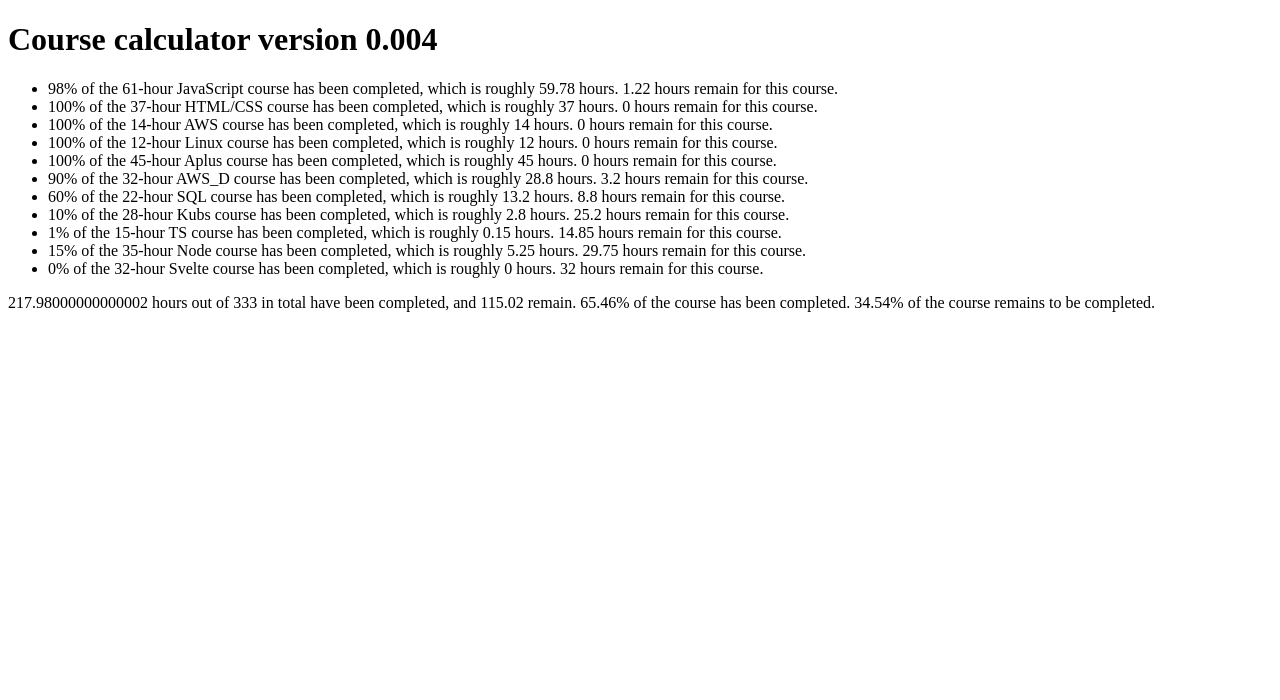
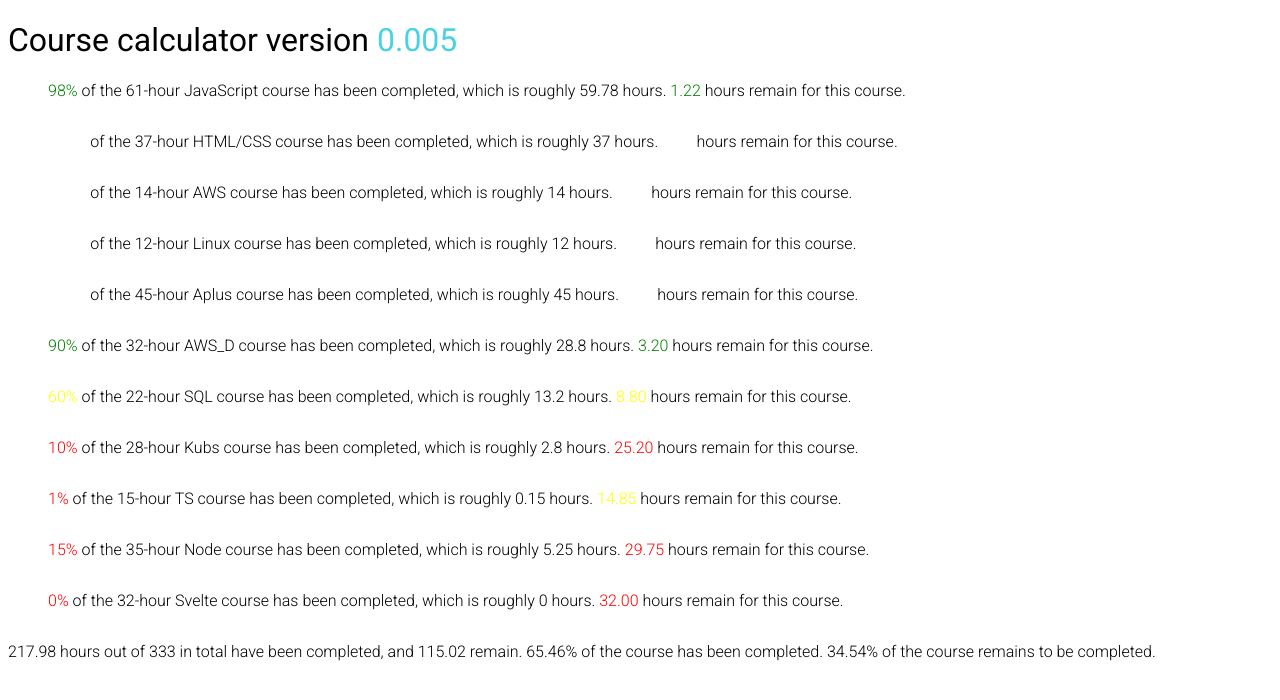
Before and after one commit to armoredchimp/early-course-calc, a plain HTML site: page index.html in a window 1280 px wide. Drawn offline with Linux system fonts and the light colour scheme.

Commit message:
ver 0.005

```diff
--- a/index.html
+++ b/index.html
@@ -4,9 +4,16 @@
     <meta charset="UTF-8" />
     <meta name="viewport" content="width=device-width, initial-scale=1.0" />
     <title>Document</title>
+    <link rel="stylesheet" href="styles.css" />
+    <link rel="preconnect" href="https://fonts.googleapis.com" />
+    <link rel="preconnect" href="https://fonts.gstatic.com" crossorigin />
+    <link
+      href="https://fonts.googleapis.com/css2?family=EB+Garamond:wght@400;500;600;700&family=Roboto:wght@100;300;400;500&display=swap"
+      rel="stylesheet"
+    />
   </head>
   <body>
-    <h1>Course calculator version 0.004</h1>
+    <h1>Course calculator version <span class="version-num">0.005</span></h1>
     <ul class="course"></ul>
     <p class="result"></p>
     <script src="script.js"></script>
--- a/script.js
+++ b/script.js
@@ -99,7 +99,20 @@ class Course {
     return Math.round((this.totalHours - this.completedHours()) * 100) / 100;
   }
 }
-
+function getColor(hours) {
+  if (hours === 0) return "white";
+  if (hours > 0 && hours <= 5) return "green";
+  if (hours >= 6 && hours <= 15) return "yellow";
+  if (hours >= 16 && hours <= 25) return "blue";
+  return "red";
+}
+function percentColor(percent) {
+  if (percent === 100) return "white";
+  if (percent <= 99 && percent >= 80) return "green";
+  if (percent <= 79 && percent >= 60) return "yellow";
+  if (percent <= 59 && percent >= 40) return "blue";
+  if (percent <= 39 && percent >= 0) return "red";
+}
 const courseLoad = function (courses) {
   let totalHours = 0;
   let totalCourseHours = 0;
@@ -108,11 +121,18 @@ const courseLoad = function (courses) {
     let courseHours = course.completedHours();
     totalHours += courseHours;
     totalCourseHours += course.totalHours;
-    let courseR = `${course.progress}% of the ${course.totalHours}-hour ${
+    let remainingHours = course.remainingHours();
+    let colorR = getColor(remainingHours);
+    let colorP = percentColor(course.progress);
+    let courseR = `<span style="color: ${colorP};">${
+      course.progress
+    }%</span> of the ${course.totalHours}-hour ${
       course.name
-    } course has been completed, which is roughly ${courseHours} hours. ${course.remainingHours()} hours remain for this course.`;
+    } course has been completed, which is roughly ${courseHours} hours. <span style="color: ${colorR};">${remainingHours.toFixed(
+      2
+    )}</span> hours remain for this course.`;
     let listItem = document.createElement("li");
-    listItem.textContent = courseR;
+    listItem.innerHTML = courseR;
     courseUL.appendChild(listItem);
     console.log(courseR);
   });
@@ -121,7 +141,9 @@ const courseLoad = function (courses) {
     Math.round((totalHours / totalCourseHours) * 100 * 100) / 100;
   let remainingPercentage = Math.round((100 - completedPercentage) * 100) / 100;
 
-  let text = `${totalHours} hours out of ${totalCourseHours} in total have been completed, and ${
+  let text = `${totalHours.toFixed(
+    2
+  )} hours out of ${totalCourseHours} in total have been completed, and ${
     Math.round((totalCourseHours - totalHours) * 100) / 100
   } remain. ${completedPercentage}% of the course has been completed. ${remainingPercentage}% of the course remains to be completed.`;
   console.log(text);
--- /dev/null
+++ b/styles.css
@@ -0,0 +1,16 @@
+body {
+  font-family: "Roboto", sans-serif;
+  font-weight: 300;
+}
+li {
+  margin-bottom: 2rem;
+}
+ul {
+  list-style: none;
+}
+h1 {
+  font-weight: 400;
+}
+.version-num {
+  color: #48d2e4;
+}
```
